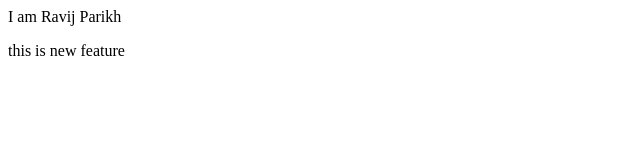
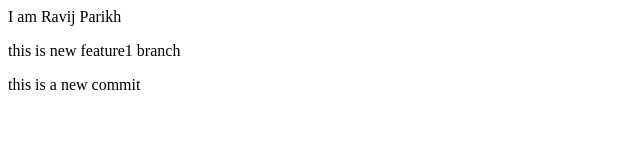
Before and after one commit to ravij2001/apnacollege-demo, a plain HTML site: page index.html in a window 1280 px wide. Shown: the whole page, without its empty margins (0-640 px from the left). Drawn offline with Linux system fonts and the light colour scheme.

Commit message:
added new commit

```diff
--- a/index.html
+++ b/index.html
@@ -1,2 +1,3 @@
 <p>I am Ravij Parikh</p>
-<p>this is new feature</p>
+<p>this is new feature1 branch</p>
+<p>this is a new commit</p>
```
